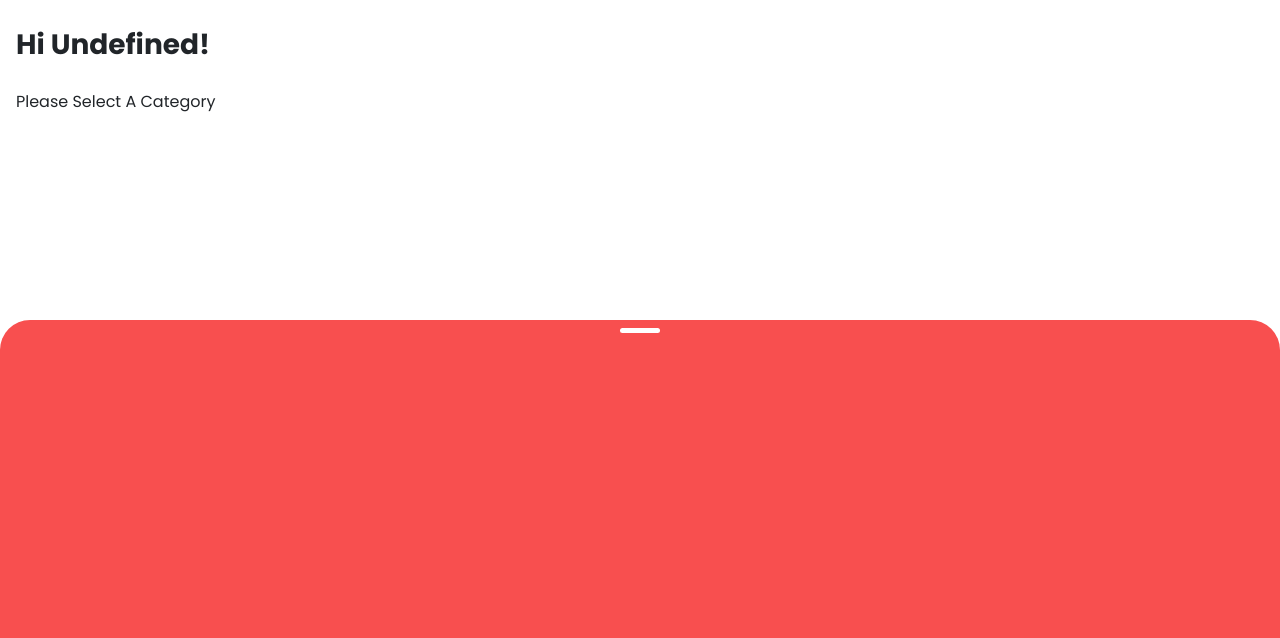
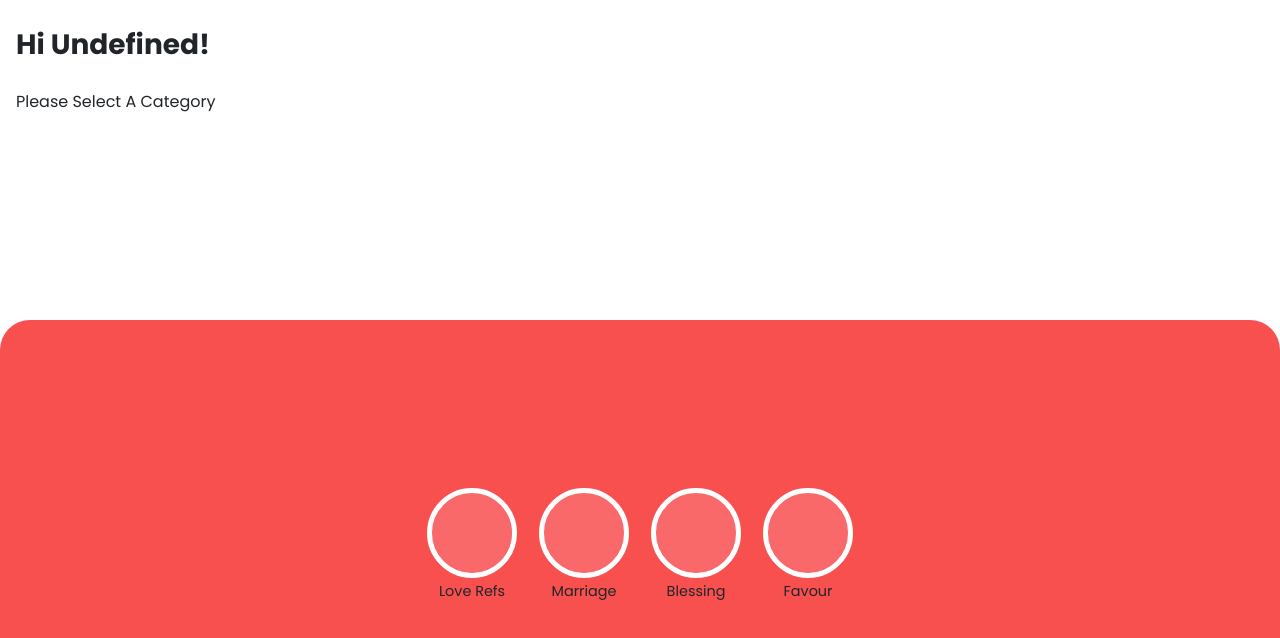
Before and after one commit to Adedoyin-Emmanuel/kingsword-demo-game, a React (Create React App) app: page /app/category in a window 1280 px wide. Shown: the top 638 px of the page. Built offline with nearby package versions, Linux system fonts and the light colour scheme.

Commit message:
Updated the footer-slider styles and component logic

```diff
--- a/src/components/category-selection.tsx
+++ b/src/components/category-selection.tsx
@@ -9,8 +9,13 @@ const CategorySelection = ({categoryText, onClick}: categorySelectionProp):JSX.E
     return (
 
         <React.Fragment>
-            <section className="category-secection" onClick={onClick}>
-                {categoryText}
+            <section className="d-flex align-items-center justify-content-center flex-column">
+            <section className="category-selection mx-3" onClick={onClick}>
+
+            </section>
+
+            <p className="category-name text-capitalize brand-small-text py-2 text-center">{categoryText}</p>
+
             </section>
         </React.Fragment>
     )
--- a/src/includes/styles/customStyles.css
+++ b/src/includes/styles/customStyles.css
@@ -29,6 +29,7 @@
     --brand-white-color:#fff;
     --brand-category-love-color:rgb(248, 79, 79);
     --brand-category-love-color-2:rgb(211, 105, 105);
+    --brand-category-love-color-3:rgb(249, 105, 105);
     --brand-small-text:   0.9rem;
     --brand-small-text-2: 0.8rem;
     --brand-small-text-3: 0.78rem;
@@ -177,7 +178,16 @@
 }
 
 
+/*category-selection stylying*/
 
+.category-selection
+{
+    width:80px;
+    height:80px;
+    border-radius: 50% !important;
+    background: var(--brand-category-love-color-3);
+    outline:5px solid var(--brand-white-color);
+}
 
 
 
--- a/src/pages/Category.tsx
+++ b/src/pages/Category.tsx
@@ -1,6 +1,5 @@
 import React, { useState, useMemo } from "react";
-import CurrentPageNotch from "../components/app-current-page-notch";
-import Button from "../components/button";
+import CategorySelection from "../components/category-selection";
 import FooterSlider from "../components/footer-slider";
 import db from "../backend/db";
 
@@ -11,15 +10,23 @@ const Category = (): JSX.Element => {
     <React.Fragment></React.Fragment>
   );
 
+  const testClick = () => {
+    alert("you clicked me!");
+  };
+
   useMemo(() => {
-    const element = ():JSX.Element =>{
+    const element = (): JSX.Element => {
       return (
-        <section className="footer-slider-body">
-          <section className="footer-slider-notch my-2"></section>
-
+        <section className="footer-slider-body d-flex align-items-center justify-content-center">
+          <section className="game-categories my-5 d-flex align-items-center justify-content-around flex-wrap">
+            <CategorySelection categoryText="love refs" onClick={testClick} />
+            <CategorySelection categoryText="marriage" onClick={testClick} />
+            <CategorySelection categoryText="blessing" onClick={testClick} />
+            <CategorySelection categoryText="favour" onClick={testClick} />
+          </section>
         </section>
       );
-    }
+    };
     setElementToInsert(element);
   }, []);
 
```
